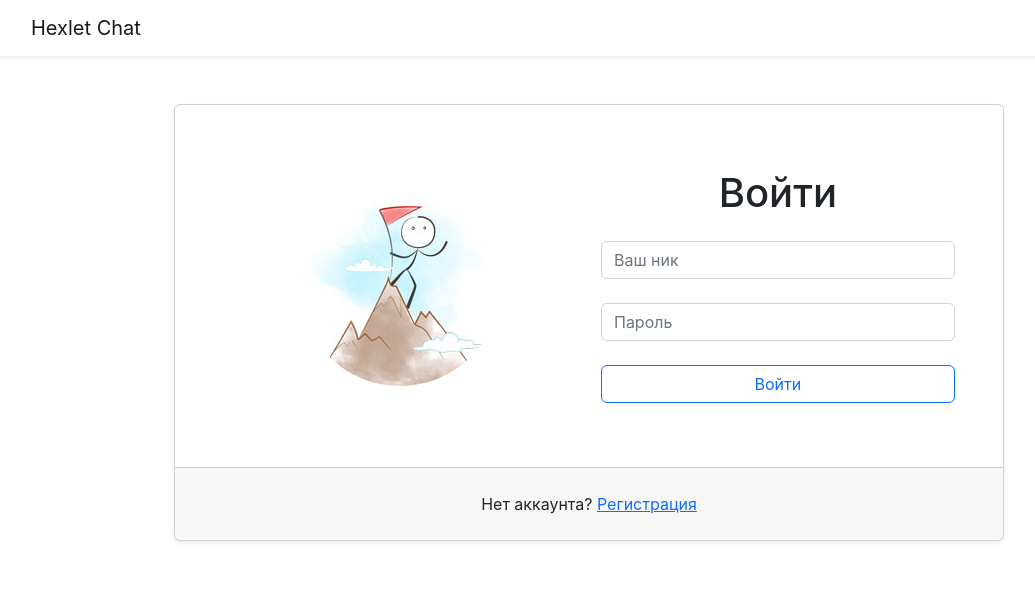
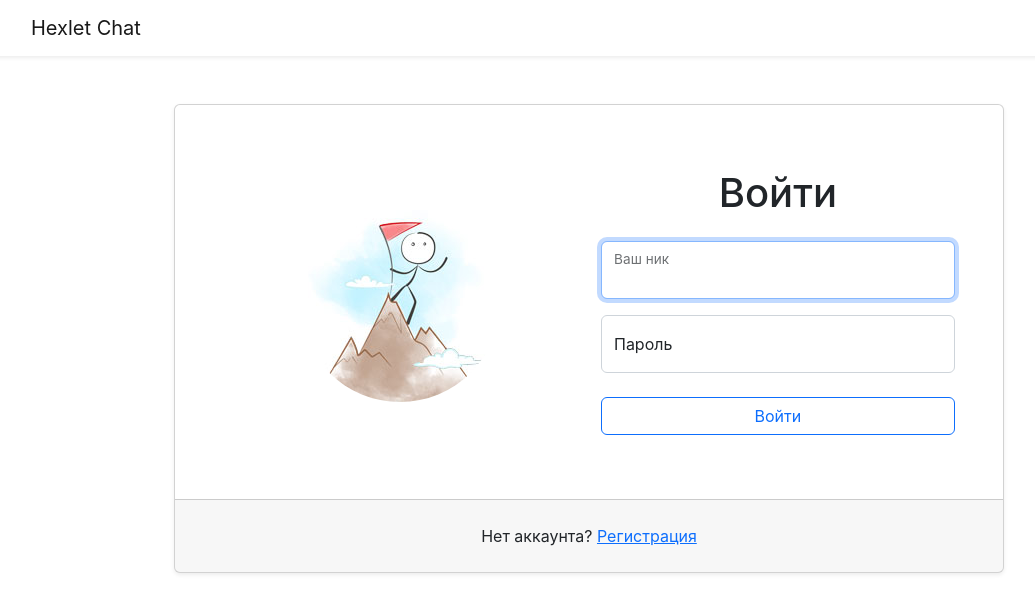
Before and after one commit to Olga2703/frontend-project-lvl4, a React (Create React App) app in the folder frontend/: page /login in a window 1280 px wide. Shown: the top 612 px of the page, without its empty margins (51-1086 px from the left). Built offline with nearby package versions, Linux system fonts and the light colour scheme.

Commit message:
feat: add login page and routing

```diff
--- a/frontend/package.json
+++ b/frontend/package.json
@@ -2,11 +2,12 @@
   "name": "frontend",
   "version": "0.1.0",
   "private": true,
-  "proxy": "http://localhost:5001",
+  "proxy": "http://127.0.0.1:5001",
   "dependencies": {
     "@testing-library/jest-dom": "^5.16.5",
     "@testing-library/react": "^13.3.0",
     "@testing-library/user-event": "^13.5.0",
+    "axios": "^0.27.2",
     "bootstrap": "^5.2.0",
     "formik": "^2.2.9",
     "react": "^18.2.0",
@@ -14,6 +15,7 @@
     "react-dom": "^18.2.0",
     "react-router-dom": "^6.3.0",
     "react-scripts": "5.0.1",
+    "react-toastify": "^9.0.8",
     "sass": "^1.54.4",
     "web-vitals": "^2.1.4",
     "yup": "^0.32.11"
--- a/frontend/src/components/App.jsx
+++ b/frontend/src/components/App.jsx
@@ -1,21 +1,69 @@
-import React from 'react';
+import React, { useState } from 'react';
 
-import { BrowserRouter as Router, Routes, Route } from 'react-router-dom';
+import {
+  BrowserRouter as Router,
+  Routes,
+  Route,
+  Navigate,
+  Outlet,
+} from 'react-router-dom';
 import Header from './Header.jsx';
 import LoginPage from './LoginPage.jsx';
 import NotFoundPage from './NotFoundPage.jsx';
+import PrivatePage from './PrivatePage.jsx';
+import routes from '../routes.js';
+import { AuthContext } from '../context/index.js';
+import useAuth from '../hooks/index.js';
+
+const AuthProvider = ({ children }) => {
+  const currentUser = JSON.parse(localStorage.getItem('userId'));
+  const [user, setUser] = useState(currentUser ? { username: currentUser.username } : null);
+
+  const logIn = (userData) => {
+    localStorage.setItem('userId', JSON.stringify(userData));
+    setUser({ username: userData.username });
+  };
+  const logOut = () => {
+    localStorage.removeItem('userId');
+    setUser(null);
+  };
+
+  const getAuthHeader = () => {
+    const userData = JSON.parse(localStorage.getItem('userId'));
+
+    return userData?.token ? { Authorization: `Bearer ${userData.token}` } : {};
+  };
+
+  return (
+    <AuthContext.Provider value={{
+      logIn, logOut, getAuthHeader, user,
+    }}>
+      {children}
+    </AuthContext.Provider>
+  );
+};
+
+const PrivateOutlet = () => {
+  const auth = useAuth();
+  return auth.user ? <Outlet /> : <Navigate to={routes.loginPagePath()} />;
+};
 
 const App = () => (
+  <AuthProvider>
     <Router>
       <div className="d-flex flex-column h-100">
         <Header />
         <Routes>
-        <Route path='/' />
-        <Route path='/login' element={<LoginPage />} />
+          <Route path={routes.chatPagePath()} element={ <PrivateOutlet /> }>
+            <Route path="" element={<PrivatePage />} />
+          </Route>
+          <Route path={routes.loginPagePath()} element={<LoginPage />} />
           <Route path='*' element={<NotFoundPage />} />
         </Routes>
       </div>
     </Router>
+  </AuthProvider>
+
 );
 
 export default App;
--- a/frontend/src/components/Header.jsx
+++ b/frontend/src/components/Header.jsx
@@ -1,10 +1,19 @@
 import React from 'react';
-import { Navbar } from 'react-bootstrap';
+import { Navbar, Button } from 'react-bootstrap';
+import useAuth from '../hooks/index.js';
+
+const AuthButton = () => {
+  const auth = useAuth();
+  return (
+    auth.user && <Button onClick={auth.logOut}>Выйти</Button>
+  );
+};
 
 const Header = () => (
   <Navbar bg="white" expand="lg" className="shadow-sm">
     <div className="container">
       <Navbar.Brand href="/">Hexlet Chat</Navbar.Brand>
+      <AuthButton />
     </div>
   </Navbar>
 );
--- a/frontend/src/components/LoginPage.jsx
+++ b/frontend/src/components/LoginPage.jsx
@@ -1,48 +1,115 @@
-import React from 'react';
-import { Formik, Form, Field } from 'formik';
-// import * as Yup from 'yup';
+import React, { useRef, useEffect, useState } from 'react';
+import axios from 'axios';
+import { useFormik } from 'formik';
+import { Button, Form } from 'react-bootstrap';
+import { useLocation, useNavigate, Link } from 'react-router-dom';
+import { toast } from 'react-toastify';
+
+import useAuth from '../hooks/index.js';
+import routes from '../routes.js';
 import avatar from '../assets/avatar.jpg';
 
-const LoginPage = () => (
+const LoginPage = () => {
+  const auth = useAuth();
+  const [authFailed, setAuthFailed] = useState(false);
+  const inputRef = useRef();
+  const location = useLocation();
+  const navigate = useNavigate();
+
+  useEffect(() => {
+    inputRef.current.focus();
+  }, []);
+
+  const formik = useFormik({
+    initialValues: {
+      login: '',
+      password: '',
+    },
+    onSubmit: async (values) => {
+      setAuthFailed(false);
+
+      try {
+        const response = await axios.post(routes.loginPath(), values);
+        auth.logIn(response.data);
+        const { from } = location.state
+        || { from: { pathname: routes.chatPagePath() } };
+        navigate(from);
+      } catch (error) {
+        if (!error.isAxiosError) {
+          toast.error('errors unknown');
+          return;
+        }
+        if (error.response?.status === 401) {
+          setAuthFailed(true);
+          inputRef.current.focus();
+        } else {
+          toast.error('errors network');
+        }
+      }
+    },
+  });
+
+  return (
     <div className="container-fluid h-100 mt-5">
       <div className="row justify-content-center align-content-center h-100">
         <div className="col-12 col-md-8 col-xxl-6">
           <div className="card shadow-sm">
             <div className="card-body row p-5">
               <div className="col-12 col-md-6 d-flex align-items-center justify-content-center">
-                            <img src={avatar} alt="avatar" className="rounded-circle" />
+                <img
+                  src={avatar}
+                  className="rounded-circle"
+                  alt={'login.header'}
+                />
               </div>
-                        <Formik
-                            initialValues = { {
-                              login: '',
-                              password: '',
-                            }}
-                        >
-                        {() => (
-                            <Form className="col-12 col-md-6 mt-3 mt-mb-0">
+              <Form onSubmit={formik.handleSubmit} className="col-12 col-md-6 mt-3 mt-mb-0">
                 <h1 className="text-center mb-4">Войти</h1>
-                                <Field type='name' name='login' placeholder="Ваш ник" className="form-floating mb-4 form-control"/>
-                                <Field type='password' name='password' placeholder="Пароль" className="form-floating mb-4 form-control"/>
-                                <button type='submit' className="w-100 mb-3 btn btn-outline-primary">Войти</button>
-                            </Form>)
-                        }
-                        </Formik>
+                <Form.Group className="form-floating mb-3">
+                  <Form.Control
+                    onChange={formik.handleChange}
+                    value={formik.values.username || ''}
+                    name="username"
+                    id="username"
+                    autoComplete="username"
+                    isInvalid={authFailed}
+                    required
+                    ref={inputRef}
+                    placeholder="Ваш ник"
+                  />
+                  <label htmlFor="username">Ваш ник</label>
+                </Form.Group>
+                <Form.Group className="form-floating mb-4">
+                  <Form.Control
+                    type="password"
+                    onChange={formik.handleChange}
+                    value={formik.values.password}
+                    name="password"
+                    id="password"
+                    autoComplete="current-password"
+                    isInvalid={authFailed}
+                    required
+                    placeholder="Пароль"
+                  />
+                  <Form.Label htmlFor="password">Пароль</Form.Label>
+                  {authFailed && <Form.Control.Feedback type="invalid" tooltip>Логин или пароль не заргестрированны</Form.Control.Feedback>}
+                </Form.Group>
+                <Button type="submit" variant="outline-primary" className="w-100 mb-3">Войти</Button>
+
+              </Form>
+
             </div>
             <div className="card-footer p-4">
               <div className="text-center">
-                            <span>Нет аккаунта? </span>
-                            <a href="#">Регистрация</a>
+                <span>Нет аккаунта?</span>
+                {' '}
+                <Link to={routes.signupPagePath()}>Регистрация</Link>
               </div>
             </div>
           </div>
-
         </div>
-
-        </div>
-        <div className="row">
-
       </div>
     </div>
   );
+};
 
 export default LoginPage;
--- /dev/null
+++ b/frontend/src/context/index.js
@@ -0,0 +1,5 @@
+import { createContext } from 'react';
+
+export const AuthContext = createContext({});
+
+export const ApiContext = createContext(null);
--- /dev/null
+++ b/frontend/src/hooks/index.js
@@ -0,0 +1,8 @@
+import { useContext } from 'react';
+
+import { AuthContext } from '../context/index.js';
+
+// export  const useAuth = () => useContext(AuthContext);
+const useAuth = () => useContext(AuthContext);
+
+export default useAuth;
--- /dev/null
+++ b/frontend/src/routes.js
@@ -0,0 +1,10 @@
+const apiPath = 'api/v1';
+
+export default {
+  loginPath: () => [apiPath, 'login'].join('/'),
+  signupPath: () => [apiPath, 'signup'].join('/'),
+  dataPath: () => [apiPath, 'data'].join('/'),
+  chatPagePath: () => '/',
+  loginPagePath: () => '/login',
+  signupPagePath: () => '/signup',
+};
--- a/package.json
+++ b/package.json
@@ -8,7 +8,7 @@
   },
   "scripts": {
     "build": "npm run build --prefix frontend",
-    "start": "start-server -s ./frontend/build",
+    "start": "npx start-server -s ./frontend/build",
     "test": "echo \"Error: no test specified\" && exit 1",
     "postinstall": "cd frontend && npm ci"
   },
```
Also changed, not shown: frontend/.eslintrc.yml, frontend/src/components/PrivatePage.jsx (added), 1 other file (tests, documents, lock files or other folders). Lines whose indentation alone changed are shown as unchanged.
